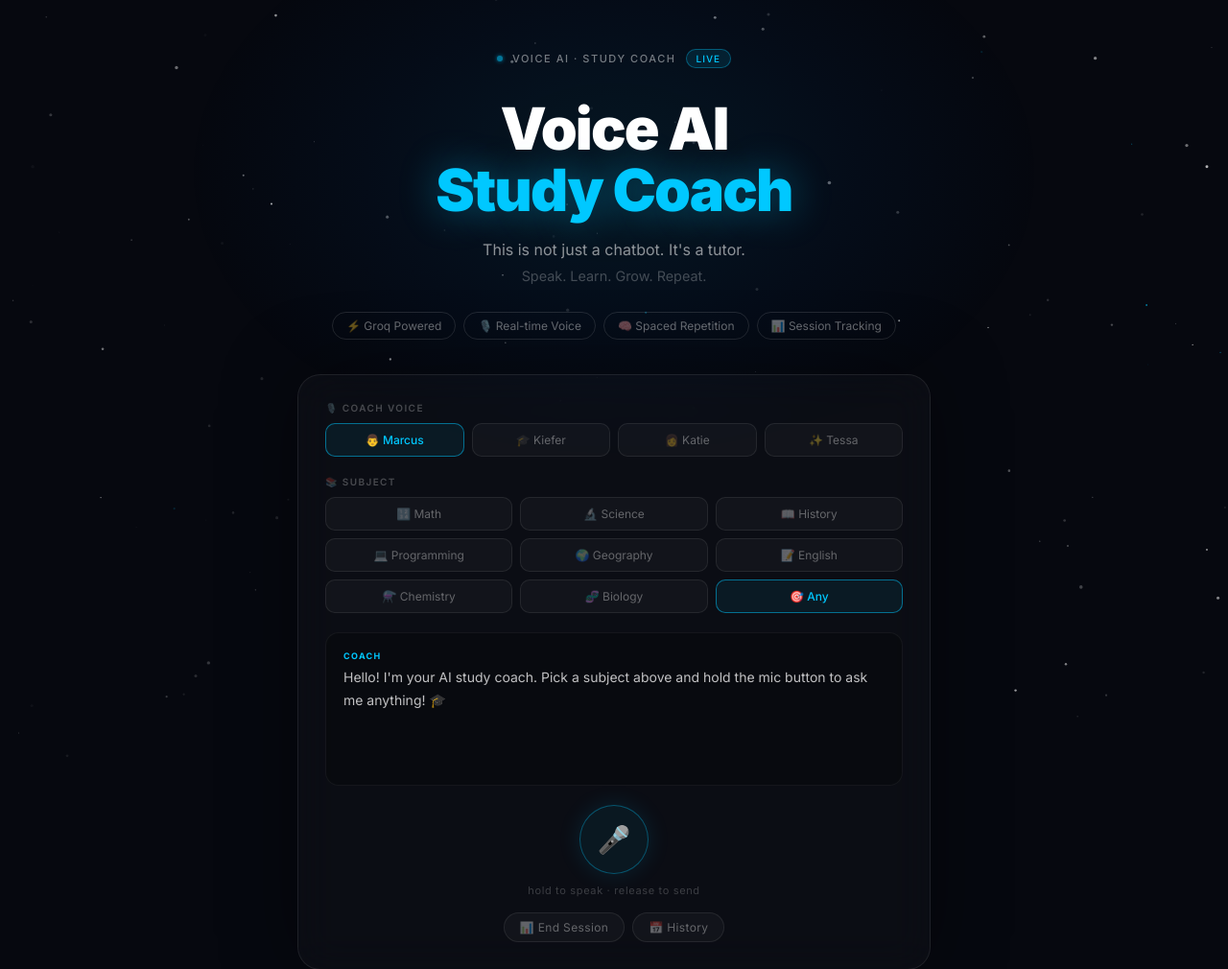
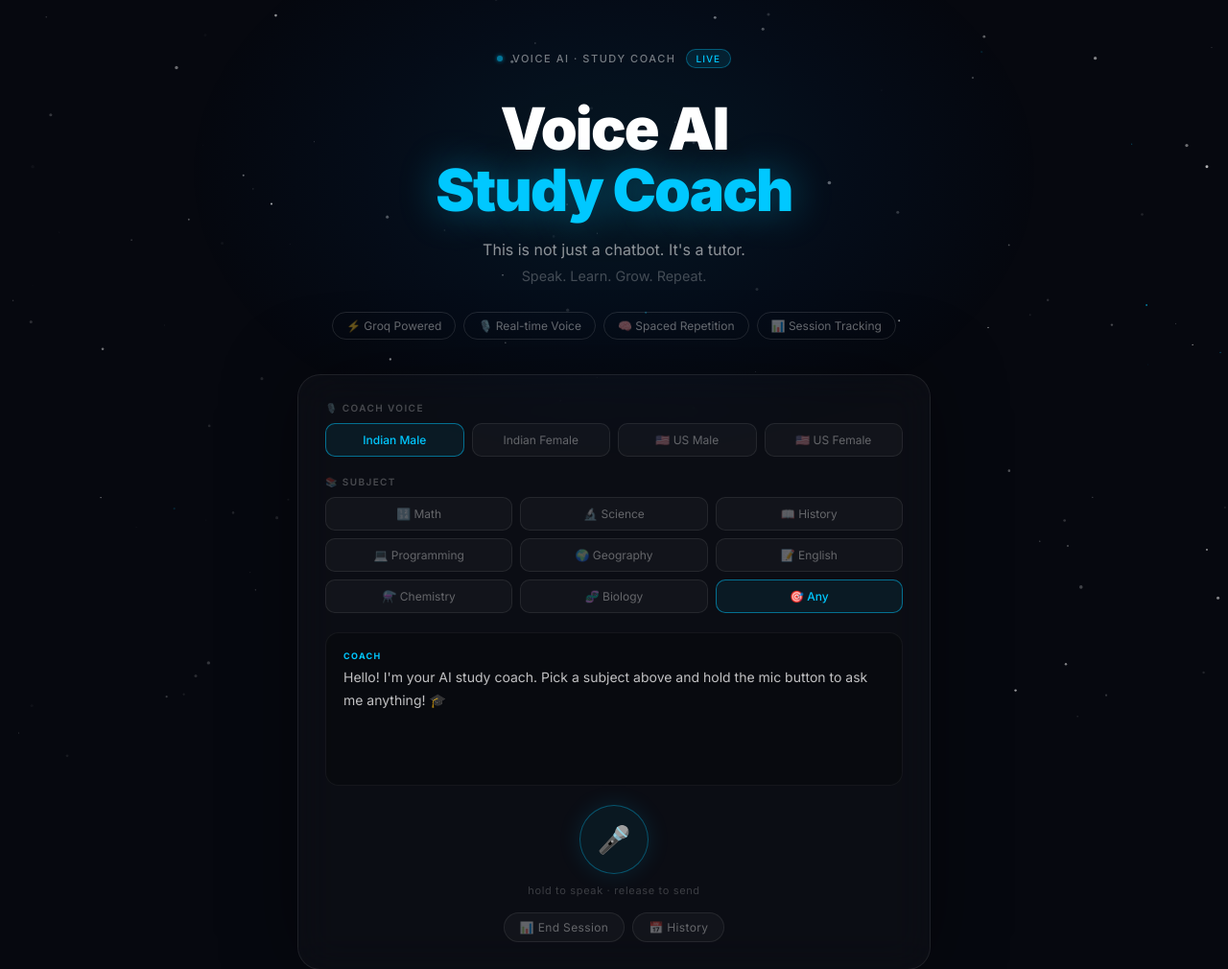
Before and after one commit to anushkapriya-me/VOICE-AI-STUDY-COACH, a Flask app: page / in a window 1280 px wide. Shown: the top 1010 px of the page at 96% size. Run offline with Flask 3, Linux system fonts and the light colour scheme.

Commit message:
update Cartesia voice IDs with new account voices

```diff
--- a/app.py
+++ b/app.py
@@ -37,11 +37,12 @@ session_subject = "Any Subject"
 question_count = 0
 
 # Voice options
+# Voice options
 VOICES = {
-    "marcus": "694f9389-aac1-45b6-b726-9d9369183238",
-    "kiefer": "228fca29-3a0a-435c-8728-5cb483251068",
-    "katie": "f786b574-daa5-4673-aa0c-cbe3e8534c02",
-    "tessa": "6ccbfb76-1fc6-48f7-b71d-91ac6298247b"
+    "ind_male": "1259b7e3-cb8a-43df-9446-30971a46b8b0",
+    "ind_female": "7ea5e9c2-b719-4dc3-b870-5ba5f14d31d8",
+    "us_male": "c1c65fc2-528a-4dde-a2c4-f822785c2704",
+    "us_female": "607167f6-9bf2-473c-accc-ac7b3b66b30b"
 }
 
 def load_past_sessions():
@@ -119,7 +120,7 @@ def chat():
     audio_file = request.files["audio"]
     audio_bytes = audio_file.read()
     selected_subject = request.form.get("subject", "Any Subject")
-    selected_voice = request.form.get("voice", VOICES["marcus"])
+    selected_voice = request.form.get("voice", VOICES["ind_male"])
     session_subject = selected_subject
 
     if len(audio_bytes) < 1000:
--- a/static/script.js
+++ b/static/script.js
@@ -60,7 +60,7 @@ let isRecording = false;
 let isProcessing = false;
 let shouldSend = false;
 let selectedSubject = "Any Subject";
-let selectedVoice = "694f9389-aac1-45b6-b726-9d9369183238";
+let selectedVoice = "1259b7e3-cb8a-43df-9446-30971a46b8b0";
 
 function selectSubject(subject, btn) {
     selectedSubject = subject;
--- a/templates/index.html
+++ b/templates/index.html
@@ -43,10 +43,10 @@
         <div class="selector-section">
             <p class="section-label">🎙️ COACH VOICE</p>
             <div class="voice-grid">
-                <button class="sel-btn active" onclick="selectVoice('694f9389-aac1-45b6-b726-9d9369183238', this)">👨 Marcus</button>
-                <button class="sel-btn" onclick="selectVoice('228fca29-3a0a-435c-8728-5cb483251068', this)">🎓 Kiefer</button>
-                <button class="sel-btn" onclick="selectVoice('f786b574-daa5-4673-aa0c-cbe3e8534c02', this)">👩 Katie</button>
-                <button class="sel-btn" onclick="selectVoice('6ccbfb76-1fc6-48f7-b71d-91ac6298247b', this)">✨ Tessa</button>
+                <button class="sel-btn active" onclick="selectVoice('1259b7e3-cb8a-43df-9446-30971a46b8b0', this)">Indian Male</button>
+<button class="sel-btn" onclick="selectVoice('7ea5e9c2-b719-4dc3-b870-5ba5f14d31d8', this)">Indian Female</button>
+<button class="sel-btn" onclick="selectVoice('c1c65fc2-528a-4dde-a2c4-f822785c2704', this)">🇺🇸 US Male</button>
+<button class="sel-btn" onclick="selectVoice('607167f6-9bf2-473c-accc-ac7b3b66b30b', this)">🇺🇸 US Female</button>
             </div>
         </div>
 
```
